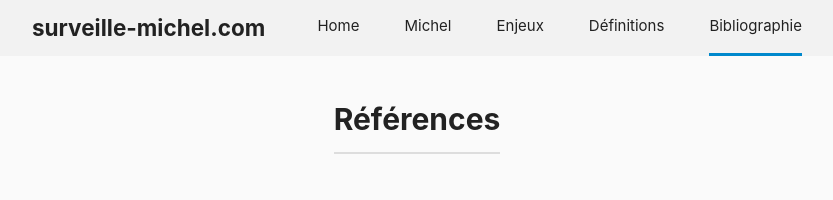
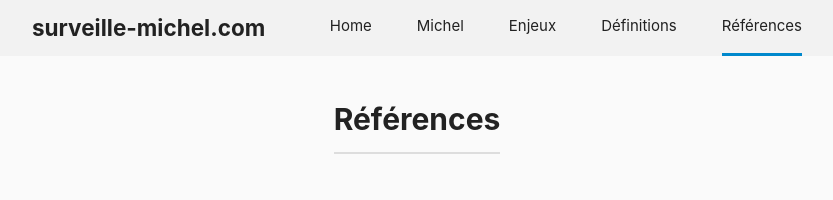
Before and after one commit to mwanheda/michel, a Jekyll site: the page built from _pages/bibliography.md, in a window 1280 px wide and 900 px high. Shown: the top 200 px of the window, without its empty margins (223-1056 px from the left). Built offline with Jekyll 4.4.1, drawn with Linux system fonts in a browser that asks for light colours; some web fonts are replaced.

Commit message:
Bibliography -> References

```diff
--- a/_data/categories.yml
+++ b/_data/categories.yml
@@ -10,6 +10,6 @@
 - title: Définitions
   url: /definitions
   id: definitions
-- title: Bibliographie
-  url: /bibliography
-  id: bibliography
+- title: Références
+  url: /references
+  id: references
--- a/_pages/bibliography.md
+++ b/_pages/bibliography.md
@@ -1,8 +1,8 @@
 ---
 layout: markdown
-title: Bibliographie
-permalink: /bibliography
-id: bibliography
+title: Références
+permalink: /references
+id: references
 ---
 
 # Références
```
